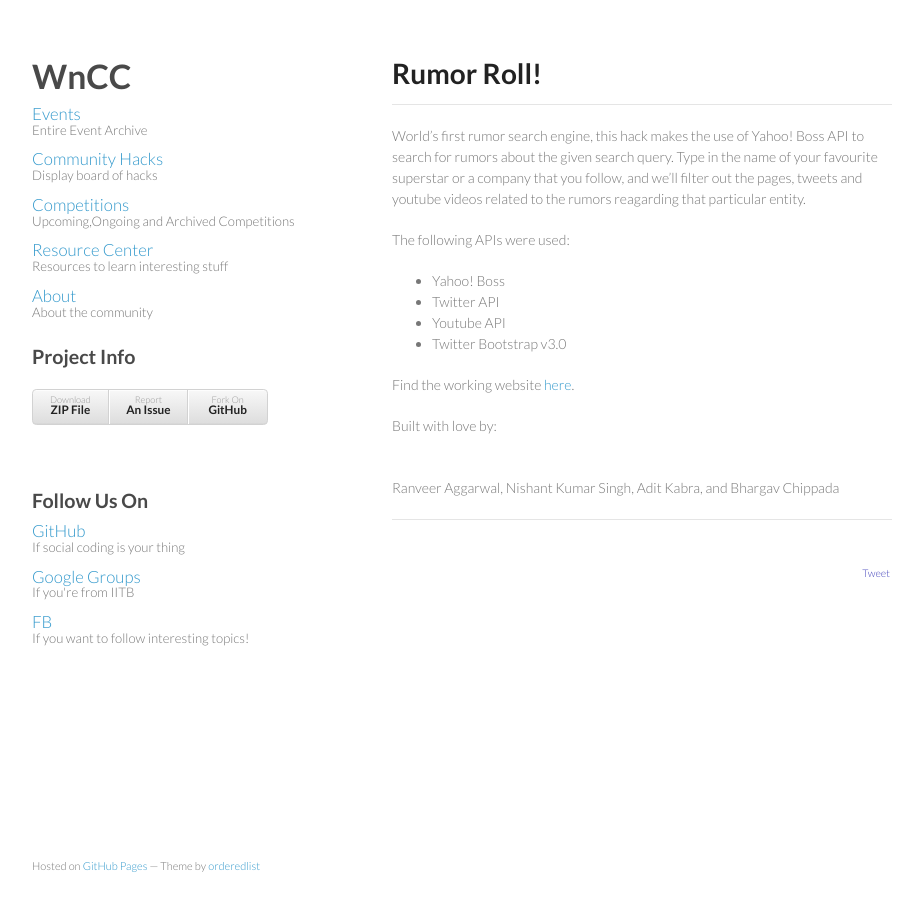
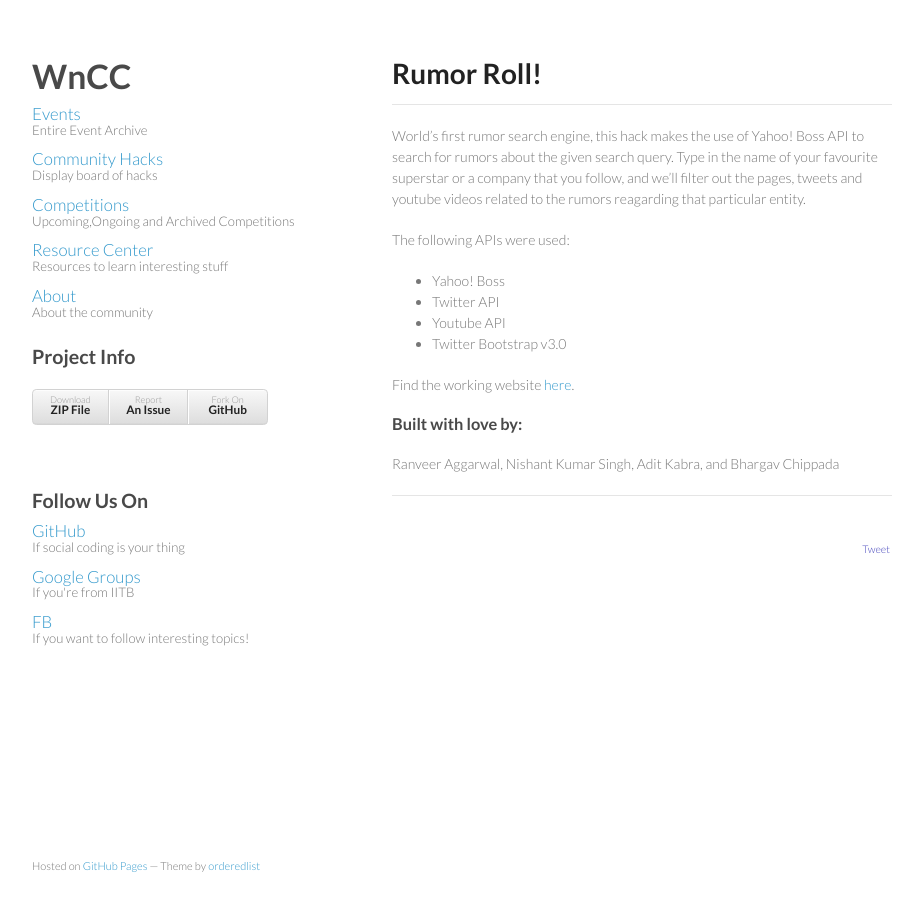
Before and after one commit to wncc/wncc.github.io, a Jekyll site: the page built from hacks/_posts/2014-1-11-rumor-roll.markdown, in a window 1280 px wide. Shown: the whole page, without its empty margins (178-1101 px from the left). Built offline with Jekyll 4.4.1, drawn with Linux system fonts in a browser that asks for light colours; nearby versions of some CDN libraries; Markdown is read by kramdown in place of the engine named in the settings; comment, search, counter and statistics services are not loaded.

```diff
--- a/_layouts/posts.html
+++ b/_layouts/posts.html
@@ -14,7 +14,7 @@ layout: default
 {{content}}
 
 {% if page.author %}
-    <p>Built with love by:</p><br/>
+    <h3>Built with love by:</h3>
        {{ page.author | array_to_sentence_string }}
 {% endif %}
 </article>
```
